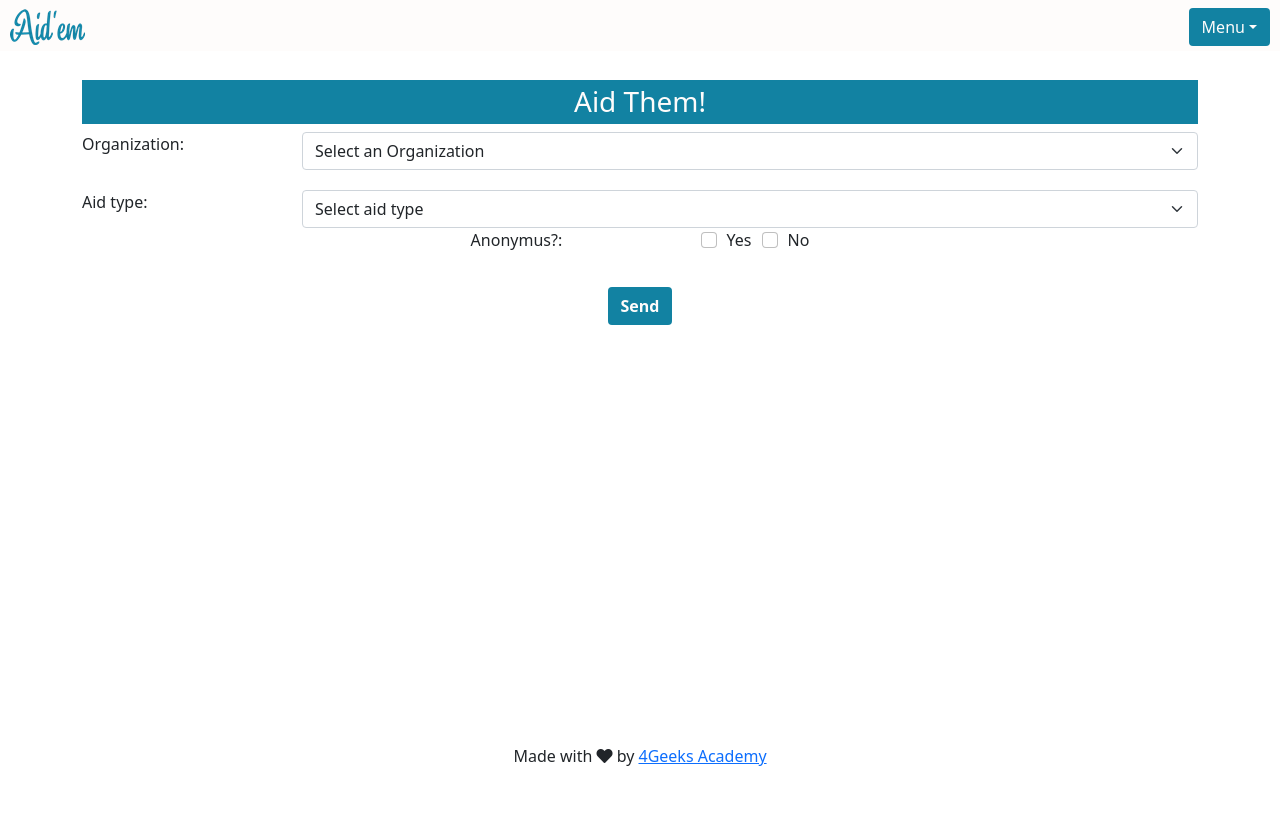
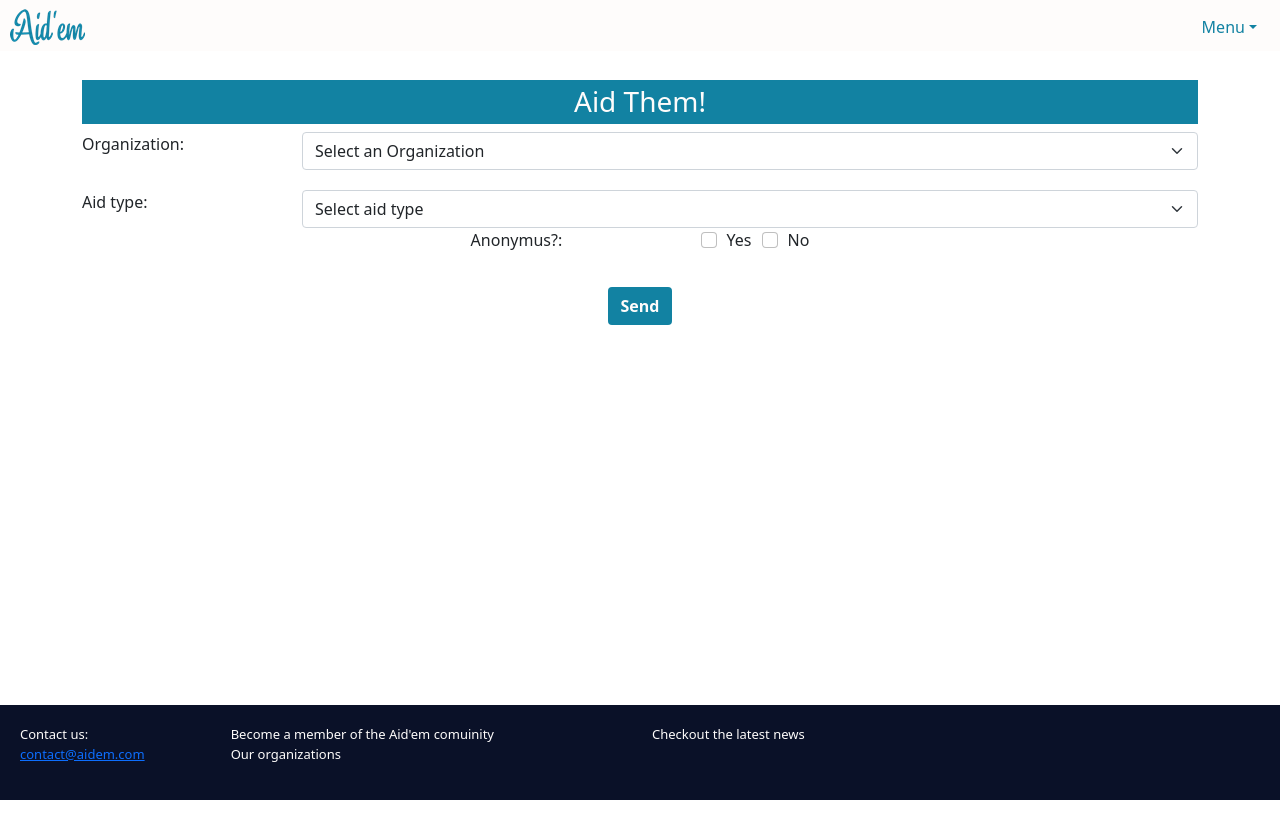
Before and after one commit to BethaSL/aidem-frontend, a React app: page /aid in a window 1280 px wide. Built offline with nearby package versions, Linux system fonts and the light colour scheme; no server answers.

Commit message:
Made changes on the navbar and created footer

```diff
--- a/src/js/component/footer.js
+++ b/src/js/component/footer.js
@@ -1,10 +1,30 @@
 import React, { Component } from "react";
+import { Link } from "react-router-dom";
 
 export const Footer = () => (
-	<footer className="footer mt-auto py-3 text-center fixed-bottom">
-		<p>
-			Made with <i className="fas fa-heart" /> by{" "}
-			<a href="http://www.4geeksacademy.com">4Geeks Academy</a>
-		</p>
+	<footer className="row footer fixed-bottom">
+		<div className="col-2">
+			Contact us:
+			<p>
+				<a href="mailto:contact@aidem.com"> contact@aidem.com </a>
+			</p>
+		</div>
+
+		<div className="col-4">
+			<Link to="/signup" className="footer-link">
+				Become a member of the Aid'em comuinity
+			</Link>
+			<p>
+				<Link to="/organizations" className="footer-link">
+					Our organizations
+				</Link>
+			</p>
+		</div>
+
+		<div className="col-4">
+			<Link to="/" className="footer-link">
+				Checkout the latest news
+			</Link>
+		</div>
 	</footer>
 );
--- a/src/styles/index.css
+++ b/src/styles/index.css
@@ -56,12 +56,26 @@ h5 {
 }
 
 .navbar-button{
-    color: var(--color-5);
-    background: var(--color-4);
+    color: var(--color-4);
+    background: unset;
 }
 
 .home-title {
     margin-top: 100px;
+}
+
+/*Footer*/
+.footer {
+    color: var(--color-5);
+    background: var(--color-1);
+    padding: 20px;
+    font-size: small;
+    display: flex;
+}
+
+.footer-link {
+    color: var(--color-5);
+    text-decoration: unset;
 }
 
 /*Form*/
```
Also changed, not shown: src/js/store/flux.js (+2 -18 lines).
